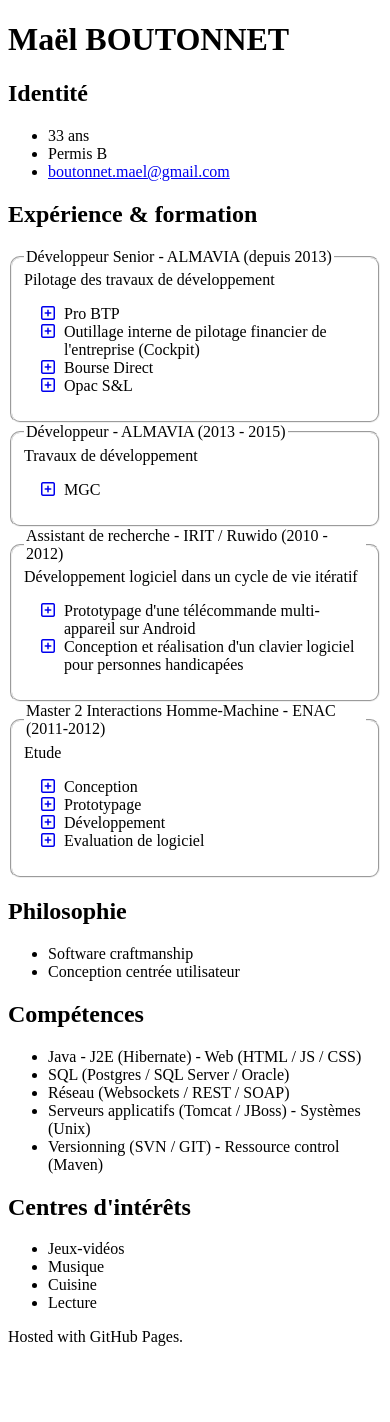
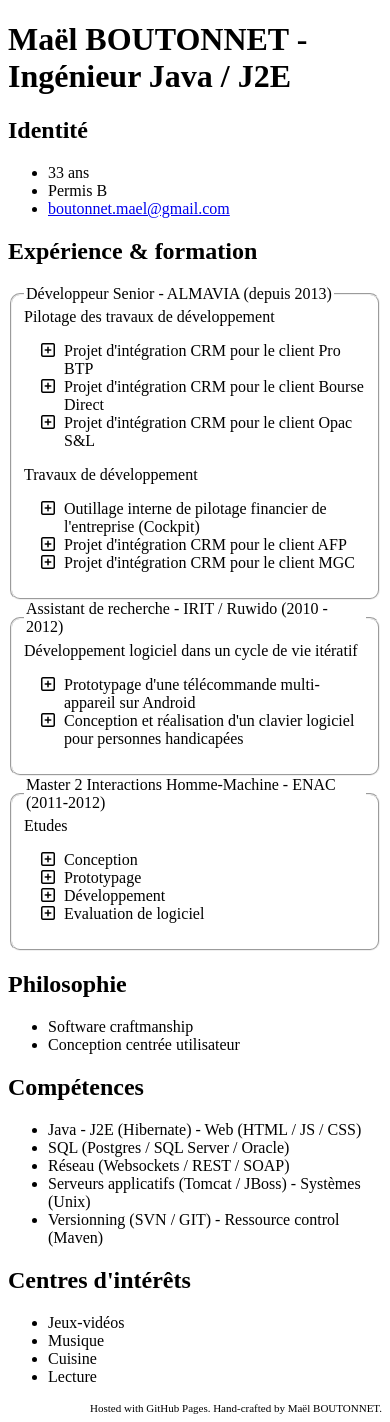
Before and after one commit to maelboutonnet/maelboutonnet.github.io, a plain HTML site: page index.html in a window 390 px wide. Before the commit the page ends 1354 px from the top, so only its background shows below. Drawn offline with Linux system fonts and the light colour scheme.

Commit message:
cv update

```diff
--- a/cv.css
+++ b/cv.css
@@ -4,6 +4,11 @@ fieldset {
   border-radius: 10px;
   }
 
-.detail {
+.hidden {
   display: none;
 }
+
+footer {
+  font-size: 11px;
+  text-align: right;
+}
--- a/details.js
+++ b/details.js
@@ -1,3 +1,5 @@
 function detail(item) {
-  item.classList.toggle('detail');
+  item.parentElement.getElementsByClassName('detail')[0].classList.toggle('hidden');
+  item.children[0].classList.toggle('fa-plus-square');
+  item.children[0].classList.toggle('fa-minus-square');
 }
--- a/index.html
+++ b/index.html
@@ -6,7 +6,7 @@
       <script src="details.js"></script>
     </head>
     <body>
-        <h1>Maël BOUTONNET</h1>
+        <h1>Maël BOUTONNET - Ingénieur Java / J2E</h1>
         <p class="identity">
             <h2>Identité</h2>
             <ul>
@@ -22,41 +22,48 @@
                   <div>Pilotage des travaux de développement</div>
                   <ul class="fa-ul">
                       <li>
-                          <a href="javascript:detail()">
-                              <span class="fa-li"><i class="far fa-plus-square"></i></span>
-                          </a>
-                          Pro BTP
+                          <span class="fa-li" onclick="javascript:detail(this)"><i class="far fa-plus-square"></i></span>
+                          Projet d'intégration CRM pour le client Pro BTP
+                          <div class="detail hidden">
+
+                          </div>
+                      </li>
+
+                      <li>
+                          <span class="fa-li" onclick="javascript:detail(this)"><i class="far fa-plus-square"></i></span>
+                          Projet d'intégration CRM pour le client Bourse Direct
+                          <div class="detail hidden">
+
+                          </div>
                       </li>
                       <li>
-                          <a href="javascript:detail()">
-                              <span class="fa-li"><i class="far fa-plus-square"></i></span>
-                          </a>
-                          Outillage interne de pilotage financier de l'entreprise (Cockpit)
-                      </li>
-                      <li>
-                          <a href="javascript:detail()">
-                              <span class="fa-li"><i class="far fa-plus-square"></i></span>
-                          </a>
-                          Bourse Direct
-                      </li>
-                      <li>
-                          <a href="javascript:detail()">
-                              <span class="fa-li"><i class="far fa-plus-square"></i></span>
-                          </a>
-                          Opac S&L
+                          <span class="fa-li" onclick="javascript:detail(this)"><i class="far fa-plus-square"></i></span>
+                          Projet d'intégration CRM pour le client Opac S&L
+                          <div class="detail hidden">
+
+                          </div>
                       </li>
                   </ul>
-              </fieldset>
-              <fieldset>
-                  <legend>Développeur - ALMAVIA (2013 - 2015)</legend>
                   <div>Travaux de développement</div>
                   <ul class="fa-ul">
                       <li>
-                          <a href="javascript:detail(this)">
-                              <span class="fa-li"><i class="far fa-plus-square"></i></span>
-                          </a>
-                          MGC
-                          <div class="detail">
+                          <span class="fa-li" onclick="javascript:detail(this)"><i class="far fa-plus-square"></i></span>
+                          Outillage interne de pilotage financier de l'entreprise (Cockpit)
+                          <div class="detail hidden">
+
+                          </div>
+                      </li>
+                      <li>
+                          <span class="fa-li" onclick="javascript:detail(this)"><i class="far fa-plus-square"></i></span>
+                          Projet d'intégration CRM pour le client AFP
+                          <div class="detail hidden">
+                            Développement d'une interface entre E-DEAL CRM et l'outil métier ATOC (Webservices REST)
+                          </div>
+                      </li>
+                      <li>
+                          <span class="fa-li" onclick="javascript:detail(this)"><i class="far fa-plus-square"></i></span>
+                          Projet d'intégration CRM pour le client MGC
+                          <div class="detail hidden">
                             Différents enjeux. La société était très jeune sur le progiciel (E-DEAL) et j'étais très jeune (premier poste après mon diplôme). La société a grandit grace à ce projet, et j'ai énormément appris au côté des différents acteurs.
                           </div>
                       </li>
@@ -68,46 +75,62 @@
                   <div>Développement logiciel dans un cycle de vie itératif</div>
                   <ul class="fa-ul">
                       <li>
-                          <a href="javascript:detail()">
-                              <span class="fa-li"><i class="far fa-plus-square"></i></span>
-                          </a>
+                          <span class="fa-li" onclick="javascript:detail(this)"><i class="far fa-plus-square"></i></span>
                           Prototypage d'une télécommande multi-appareil sur Android
+                          <div class="detail hidden">
+
+                          </div>
                       </li>
                       <li>
-                          <a href="javascript:detail()">
-                              <span class="fa-li"><i class="far fa-plus-square"></i></span>
-                          </a>
+                          <span class="fa-li" onclick="javascript:detail(this)"><i class="far fa-plus-square"></i></span>
                           Conception et réalisation d'un clavier logiciel pour personnes handicapées
+                          <div class="detail hidden">
+
+                          </div>
                       </li>
                   </ul>
               </fieldset>
               <fieldset>
                   <legend>Master 2 Interactions Homme-Machine - ENAC (2011-2012)</legend>
-                  <div>Etude </div>
+                  <div>Etudes </div>
                   <ul class="fa-ul">
                       <li>
-                          <a href="javascript:detail()">
-                              <span class="fa-li"><i class="far fa-plus-square"></i></span>
-                          </a>
+                          <span class="fa-li" onclick="javascript:detail(this)"><i class="far fa-plus-square"></i></span>
                           Conception
+                          <div class="detail hidden">
+                                A séparer en 2 :
+                                <ul>
+                                  <li>Conception humaine : modèles cognitifs, modalités d'interaction, modèles humains et perception, analyse de l'activité, analyse des situations d'utilisations</li>
+                                  <li>Conception "technique" : UML, modélisation objet, design patterns, modèles de taches</li>
+                                  <li>Conception participative : ateliers / brainstormings /entretiens / design de scénarii </li>
+                                </ul>
+                          </div>
                       </li>
                       <li>
-                          <a href="javascript:detail()">
-                              <span class="fa-li"><i class="far fa-plus-square"></i></span>
-                          </a>
+                          <span class="fa-li" onclick="javascript:detail(this)"><i class="far fa-plus-square"></i></span>
                           Prototypage
+                          <div class="detail hidden">
+                                LoFi prototyping (Balsamiq Mockup) / Conception papier / Prototypes logiciels - quick&dirty<br/>
+                                HiFi prototyping / Scénarios métiers
+                          </div>
                       </li>
                       <li>
-                          <a href="javascript:detail()">
-                              <span class="fa-li"><i class="far fa-plus-square"></i></span>
-                          </a>
+                          <span class="fa-li" onclick="javascript:detail(this)"><i class="far fa-plus-square"></i></span>
                           Développement
+                          <div class="detail hidden">
+                                POO : Java / Génie de systèmes interactifs & critiques<br/>
+                                WEB : JS & CSS  pour l'IHM<br/>
+                                Systèmes interactifs mobiles<br/>
+                                Systèmes interactifs mixtes
+                          </div>
                       </li>
                       <li>
-                          <a href="javascript:detail()">
-                              <span class="fa-li"><i class="far fa-plus-square"></i></span>
-                          </a>
+                          <span class="fa-li" onclick="javascript:detail(this)"><i class="far fa-plus-square"></i></span>
                           Evaluation de logiciel
+                          <div class="detail hidden">
+                                Evaluation de l'utilisabilité
+                                <i>Gaming Usability</i>
+                          </div>
                       </li>
                   </ul>
               </fieldset>
@@ -140,7 +163,6 @@
             </ul>
         </p>
 
-
-        <footer>Hosted with GitHub Pages.</footer>
+        <footer>Hosted with GitHub Pages. Hand-crafted by Maël BOUTONNET.</footer>
     </body>
 </html>
```
